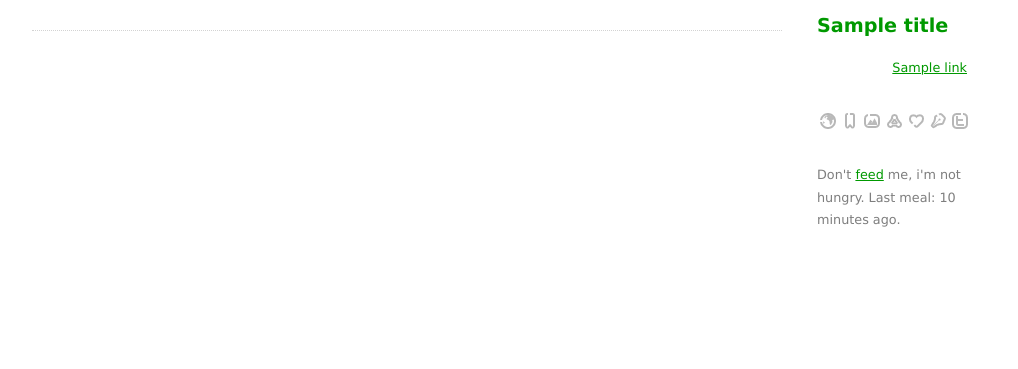
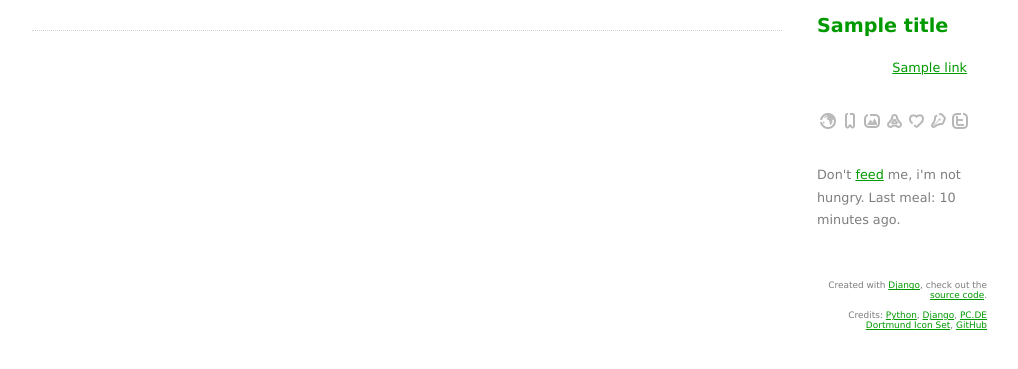
Before and after one commit to sdb/sdb, a Django app: template templates/social/index.html in a window 1280 px wide. Shown: the top 369 px of the page, without its empty margins (138-1156 px from the left). Run offline with Django 3.2, Linux system fonts and the light colour scheme; the template is opened without the code that fills it: most values are stand-ins (such as "Sample title", 1, 10 or a date in 2020).

Commit message:
added sidenotes

```diff
--- a/media/css/style.css
+++ b/media/css/style.css
@@ -35,6 +35,10 @@ h2.title {
   margin-bottom: 10px;
 }
 
+h2.title a {
+  text-decoration: none;
+}
+
 img.thumb {
   opacity:0.4;
   filter:alpha(opacity=40)
@@ -58,6 +62,13 @@ img.thumb {
 
 #sidebar p.box {
   margin-top: 25px;
+}
+
+#sidebar p.sidenote {
+  text-align: right;
+  margin-top: 10px;
+  font-size: 70%;
+  line-height: 110%
 }
 
 #sidebar ul.types {
--- a/templates/social/social_base.html
+++ b/templates/social/social_base.html
@@ -11,7 +11,7 @@
   </div>
   <div id="sidebar_wrapper">
     <div id="sidebar">
-      <h2 class="title">{{ title }}</h2>
+      <h2 class="title"><a href="{% url social %}">{{ title }}</a></h2>
       <ul id="links">
         {% for link in social.links %}
           <li class="link"><a href="{{ link.url }}">{{ link.title }}</a></li>
@@ -32,6 +32,8 @@
       {% endif %}
       Last meal: {% if elapsed > 1 %}{{ elapsed }} minutes ago.{% else %}{% if elapsed > 0 %}{{ elapsed }} minute ago.{% else %} i'm still chewin'!{% endif %}{% endif %}
       </p>
+      <p class="sidenote" style="margin-top: 50px;">Created with <a href="http://www.djangoproject.com/">Django</a>, check out the <a href="http://github.com/sdb/sdb">source code</a>.</p>
+      <p class="sidenote">Credits: <a href="http://www.python.org/">Python</a>, <a href="http://www.djangoproject.com/">Django</a>, <a href="http://pc.de/icons/#Dortmund">PC.DE Dortmund Icon Set</a>, <a href="http://github.com/">GitHub</a></p>
     </div>
   </div>
 </div>
```
